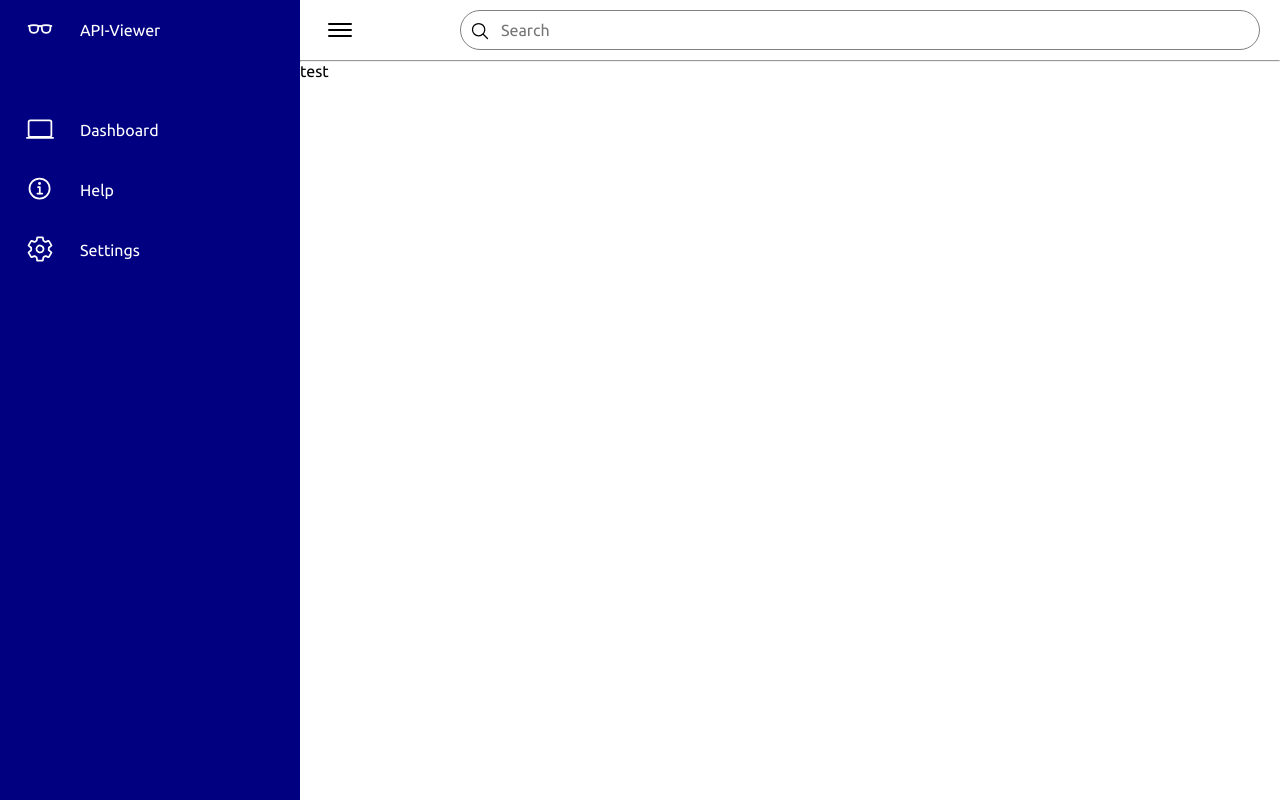
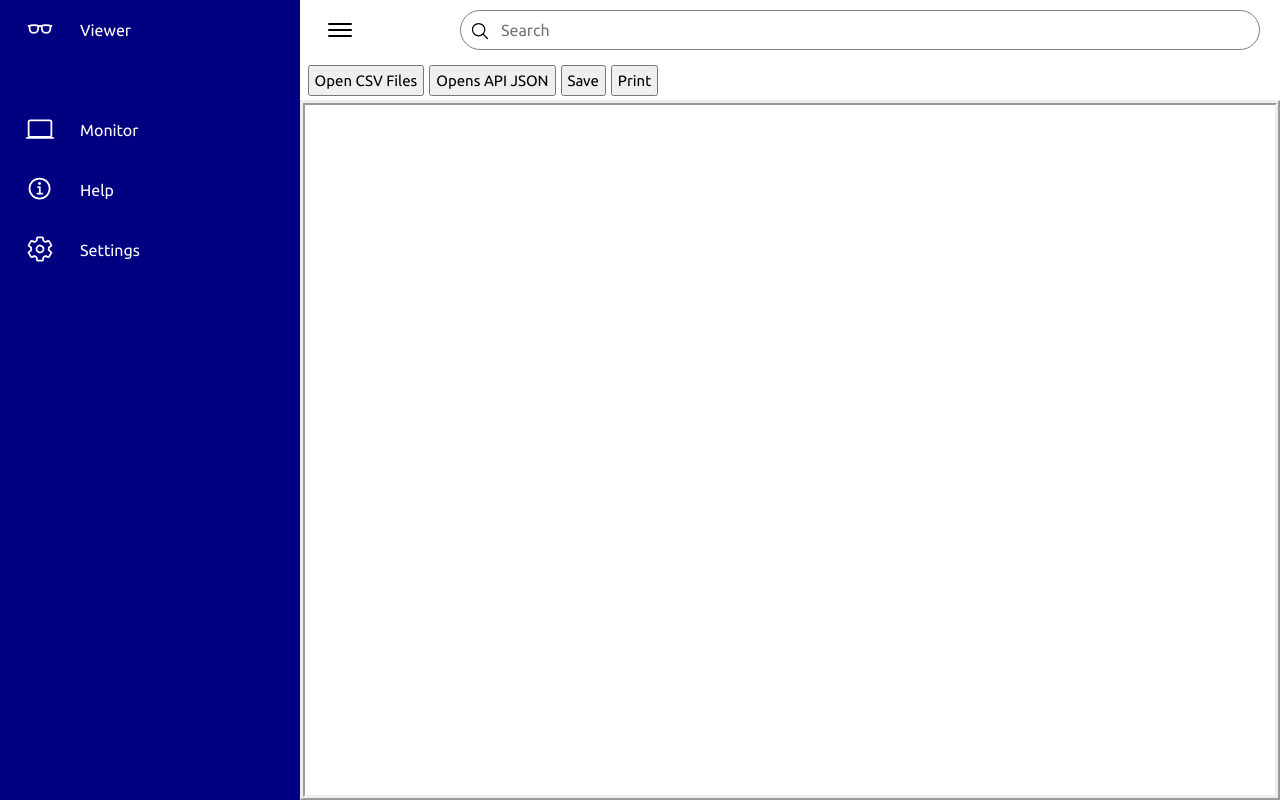
Before and after one commit to ryancho-hakhyeon/APIViewer, a website: page views/index.html in a window 1280 px wide. Drawn offline with nearby package versions, Linux system fonts and the light colour scheme; files that its build step writes are made by us from their sources; files whose address does not match are found by name.

Commit message:
add button

```diff
--- a/public/css/style.css
+++ b/public/css/style.css
@@ -130,7 +130,6 @@ body {
 .topbar{
     width: 100%;
     height: 60px;
-
     display: flex;
     justify-content: space-between;
     align-items: center;
@@ -177,3 +176,34 @@ body {
     left: 10px;
     font-size: 1.25em;
 }
+
+.viewer-container{
+    position: absolute;
+}
+
+.view-box {
+    border: 5px ridge;
+    position: fixed;
+    display: flex;
+    width: calc(100% - 300px);
+    height: calc(100% - 100px);
+}
+
+.check-box{
+    padding: 5px;
+    display: flex;
+    position: relative;
+    width: calc(100% - 300px);
+    height: 40px;
+    align-items: center;
+}
+
+#button{
+    padding: 5px;
+    text-align: center;
+    font-size: 15px;
+    text-align: center;
+    text-decoration: none;
+    display: inline-block;
+    margin: 2.5px;
+}
--- a/views/index.html
+++ b/views/index.html
@@ -13,13 +13,13 @@
             <li>
                 <a href="#">
                     <span class="icon"><ion-icon name="glasses-outline"></ion-icon></span>
-                    <span class="title">API-Viewer</span>
+                    <span class="title">Viewer</span>
                 </a>
             </li>
             <li>
                 <a href="#">
                     <span class="icon"><ion-icon name="laptop-outline"></ion-icon></span>
-                    <span class="title">Dashboard</span>
+                    <span class="title">Monitor</span>
                 </a>
             </li>
             <li>
@@ -49,12 +49,15 @@
             </div>
         </div>
         <div class="view-container">
-            <div class="viewer-box">
-                <div>
-                    <hr>
+            <div>
+                <div class="check-box">
+                    <input type="button" id="button" name="file" value="Open CSV Files">
+                    <input type="button" id="button" name="api" value="Opens API JSON">
+                    <input type="button" id="button" name="save" value="Save">
+                    <input type="button" id="button" name="print" value="Print">
                 </div>
-                <div class="box">
-                    test
+                <div class="view-box" >
+
                 </div>
             </div>
         </div>
```
